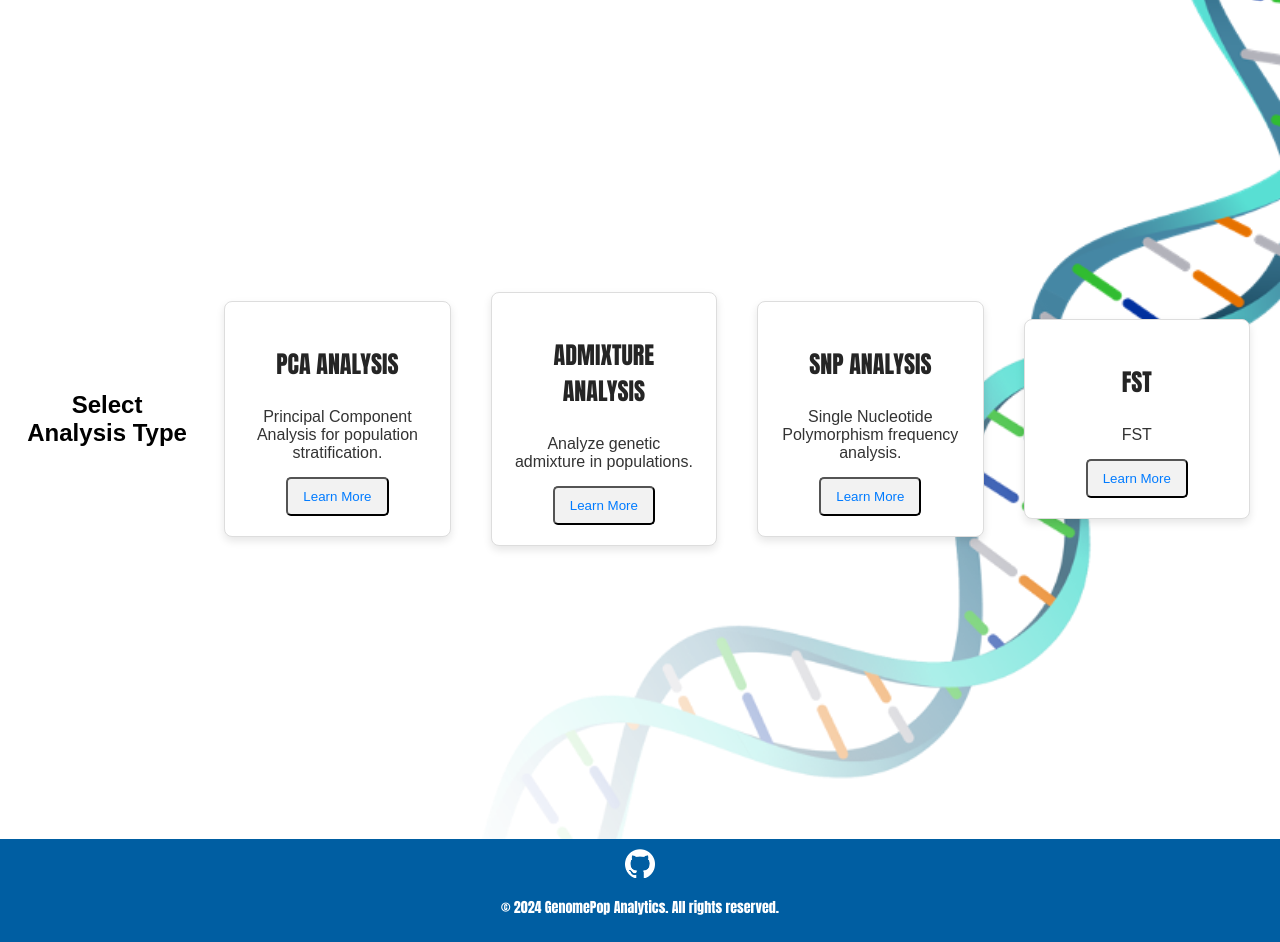
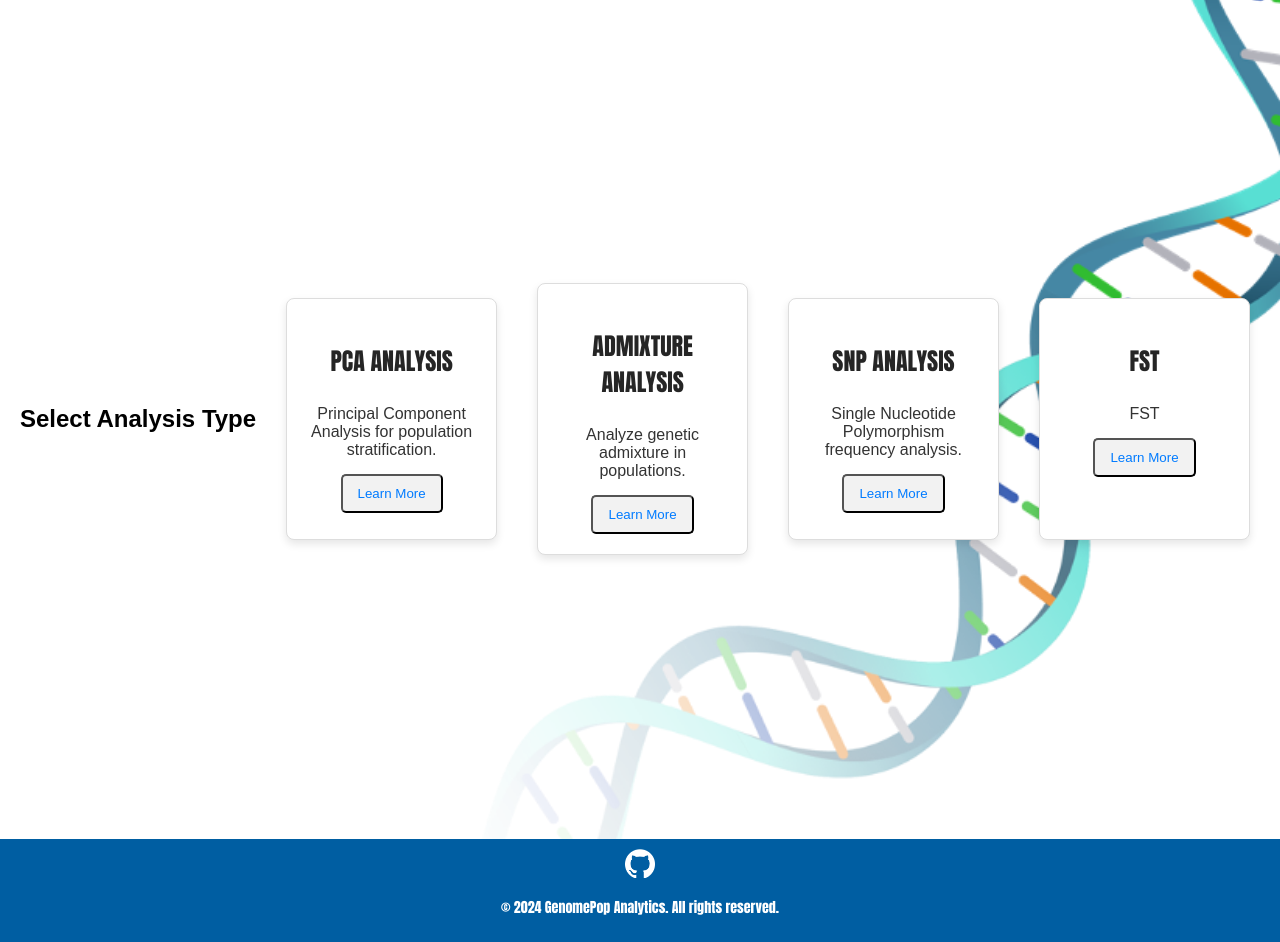
Before and after one commit to Djinho/Population-Genetics-Web-Tool, a Flask app: page /analysis_tools in a window 1280 px wide. Shown: the part 126-1068 px from the top of the page. Run offline with Flask 3, Linux system fonts and the light colour scheme; data that the repository does not hold is empty; parts of the project's set-up code (start-up, migrations or seed data) failed here and were passed over.

Commit message:
edits to css file

```diff
--- a/app/static/css/style.css
+++ b/app/static/css/style.css
@@ -148,6 +148,8 @@
     flex-direction: column;
     align-items: center;
     text-align: center;
+    flex:1;
+    min-height: 200px;
 
 
 }
```
Also changed, not shown: 1 other file.
